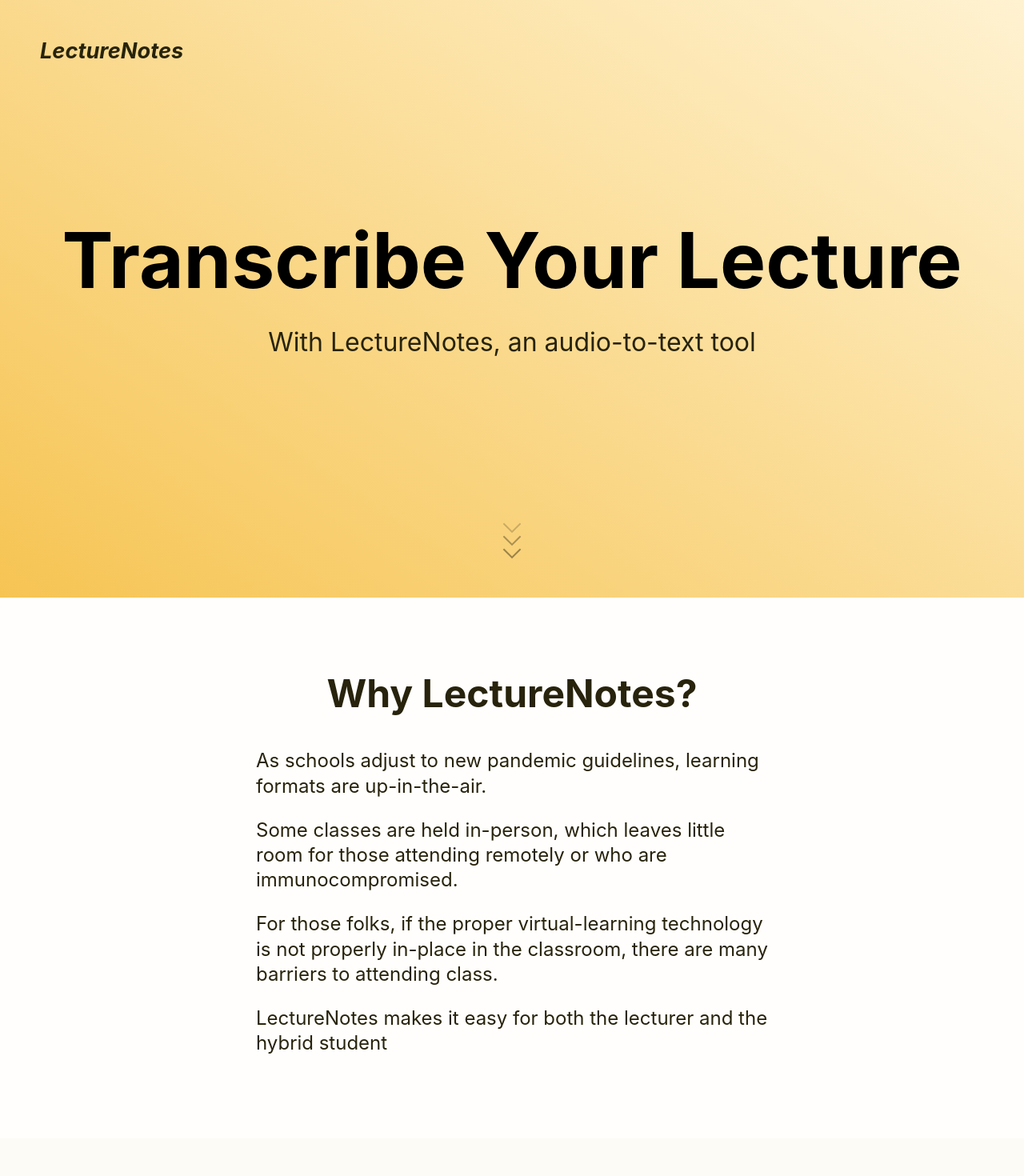
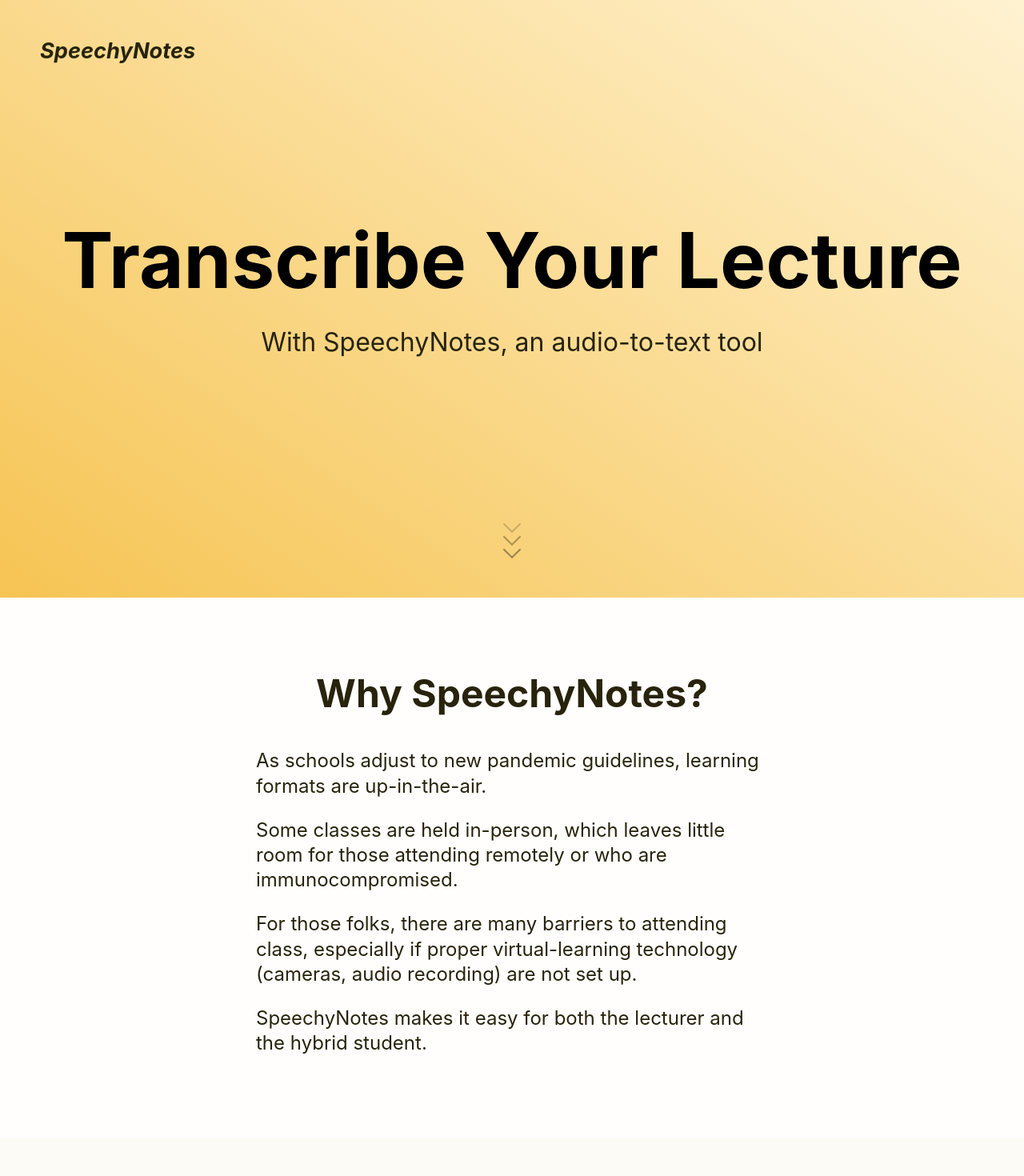
Before and after one commit to ayushgarg-ag/HackDuke2021, a React (Create React App) app: page / in a window 1280 px wide. Shown: the top 1470 px of the page at 80% size. Built offline with nearby package versions, Linux system fonts and the light colour scheme.

Commit message:
speechynotes

```diff
--- a/src/App.css
+++ b/src/App.css
@@ -19,9 +19,10 @@
 
 .transcript {
     text-align: left;
-    font-size: 1.1em;
+    font-size: 0.7em;
     width: 70%;
     margin: 0 auto;
+    margin-top: 40px;
 }
 
 .title {
--- a/src/App.js
+++ b/src/App.js
@@ -8,7 +8,7 @@
 const Why = (props) => {
     return (
         <div class="why">
-            <h2>Why LectureNotes?</h2>
+            <h2>Why SpeechyNotes?</h2>
 
             <p>As schools adjust to new pandemic guidelines,
             learning formats are up-in-the-air.</p>
@@ -20,14 +20,14 @@
             </p>
 
             <p>
-                For those folks, if the proper virtual-learning technology
-                is not properly in-place in the classroom,
-                there are many barriers to attending class.
+                For those folks, there are many barriers to attending class,
+                especially if proper virtual-learning technology (cameras, audio recording)
+                are not set up.
             </p>
 
             <p>
-                LectureNotes makes it easy for both the lecturer and the
-                hybrid student
+                SpeechyNotes makes it easy for both the lecturer and the
+                hybrid student.
             </p>
 
             <ul>
@@ -137,11 +137,11 @@
         <div>
             <div class="title">
                 <div class="logo">
-                    <p>LectureNotes</p>
+                    <p>SpeechyNotes</p>
                 </div>
                 <div class="desc">
                     <h1>Transcribe Your Lecture</h1>
-                    <p>With LectureNotes, an audio-to-text tool</p>
+                    <p>With SpeechyNotes, an audio-to-text tool</p>
                     <Scroll />
                 </div>
             </div>
```
